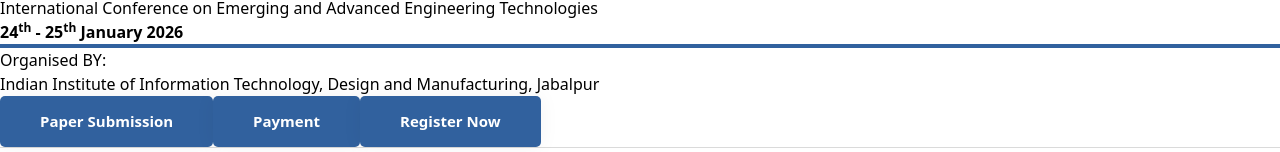
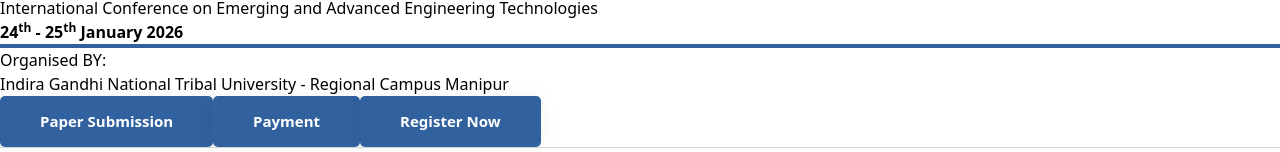
Before and after one commit to rish527/Conference-Site, a React (Vite) app: page / in a window 1280 px wide. Shown: the part 785-937 px from the top of the page. Built offline with nearby package versions, Linux system fonts and the light colour scheme.

Commit message:
Update Hero.jsx

```diff
--- a/src/Components/Hero.jsx
+++ b/src/Components/Hero.jsx
@@ -15,7 +15,7 @@
                 </div>
                 <div className="host mb-4 text-[13px]">
                     <p className='text-[16px] pb-[2px] font-bold'>Organised BY:</p>
-                    <p>Indian Institute of Information Technology, Design and Manufacturing, Jabalpur</p>
+                    <p>Indira Gandhi National Tribal University - Regional Campus Manipur</p>
                 </div>
             </div>
 
```
